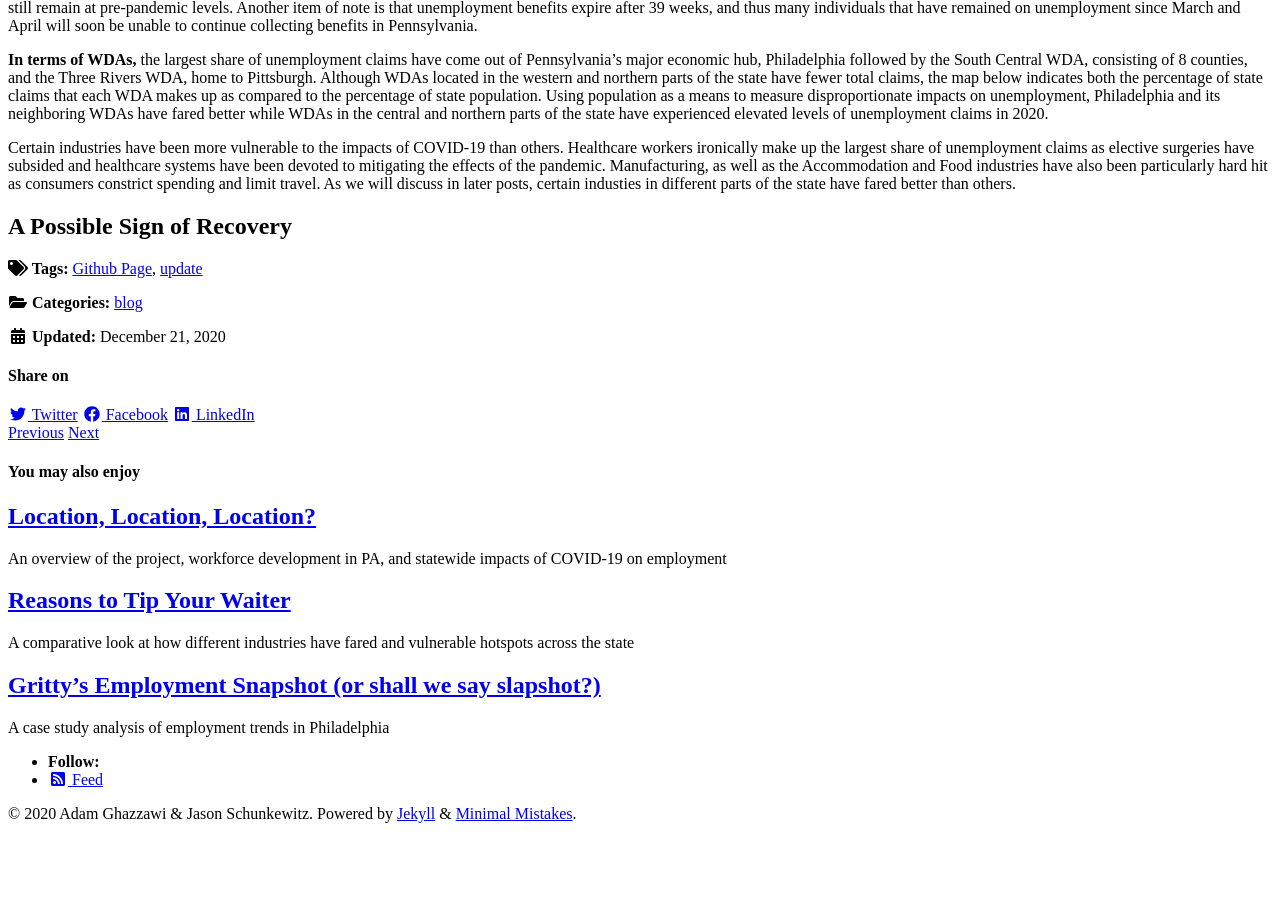
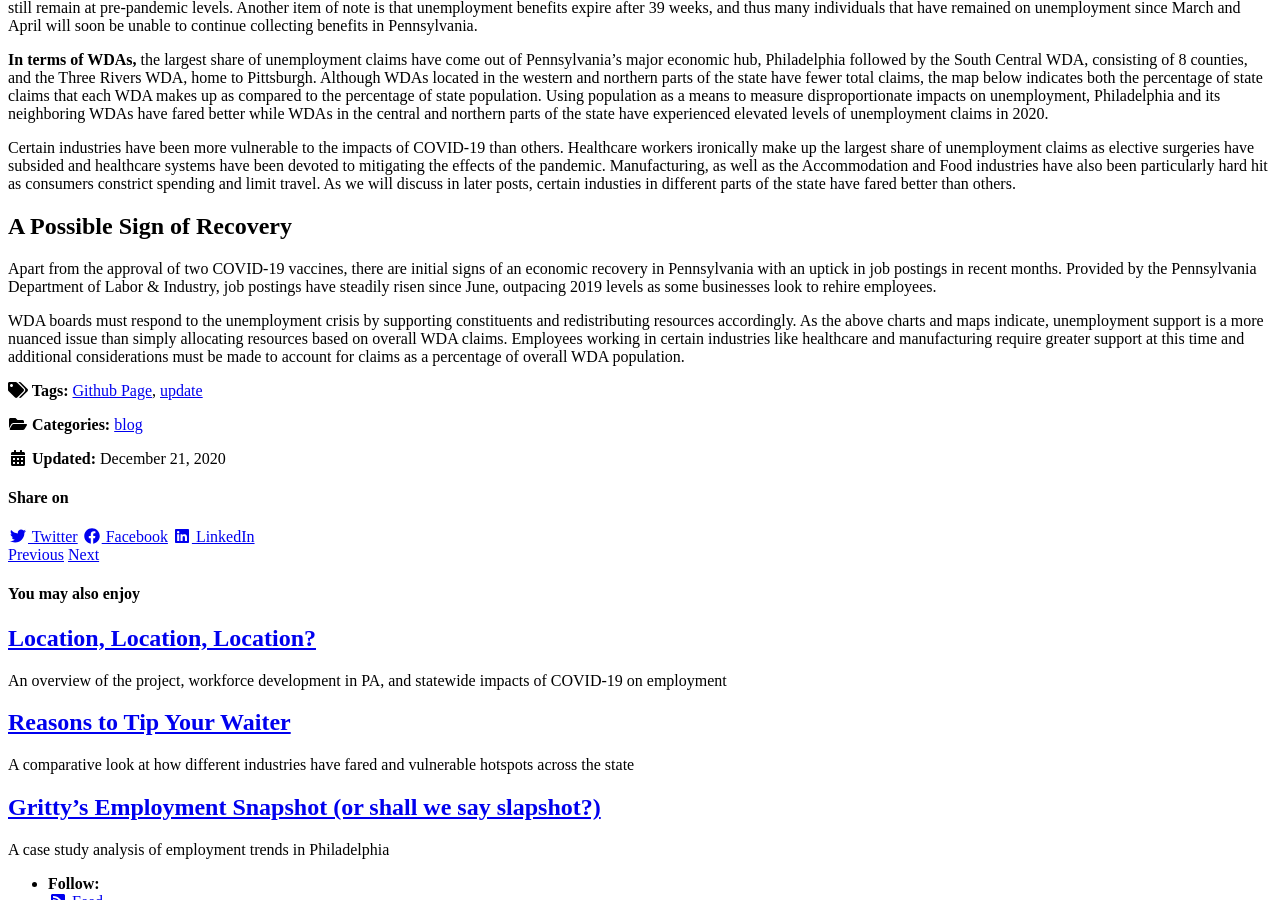
Before and after one commit to amghazzawi/PAemployment, a Jekyll site: the page built from _posts/2019-04-18-welcome-to-github-pages.md, in a window 1280 px wide and 900 px high, scrolled down 1419 px. Built offline with Jekyll 4.4.1, drawn with Linux system fonts in a browser that asks for light colours; cached includes are drawn as plain includes; nearby versions of some CDN libraries.

Commit message:
Update 2019-04-18-welcome-to-github-pages.md

```diff
--- a/_posts/2019-04-18-welcome-to-github-pages.md
+++ b/_posts/2019-04-18-welcome-to-github-pages.md
@@ -46,3 +46,7 @@ Certain industries have been more vulnerable to the impacts of COVID-19 than oth
 ## A Possible Sign of Recovery
 
 <div id="hv-chart-5"></div>
+
+Apart from the approval of two COVID-19 vaccines, there are initial signs of an economic recovery in Pennsylvania with an uptick in job postings in recent months. Provided by the Pennsylvania Department of Labor & Industry, job postings have steadily risen since June, outpacing 2019 levels as some businesses look to rehire employees.
+
+WDA boards must respond to the unemployment crisis by supporting constituents and redistributing resources accordingly. As the above charts and maps indicate, unemployment support is a more nuanced issue than simply allocating resources based on overall WDA claims. Employees working in certain industries like healthcare and manufacturing require greater support at this time and additional considerations must be made to account for claims as a percentage of overall WDA population.
```
Also changed, not shown: other parts of _posts/2019-04-18-welcome-to-github-pages.md (+1 -1 lines).
